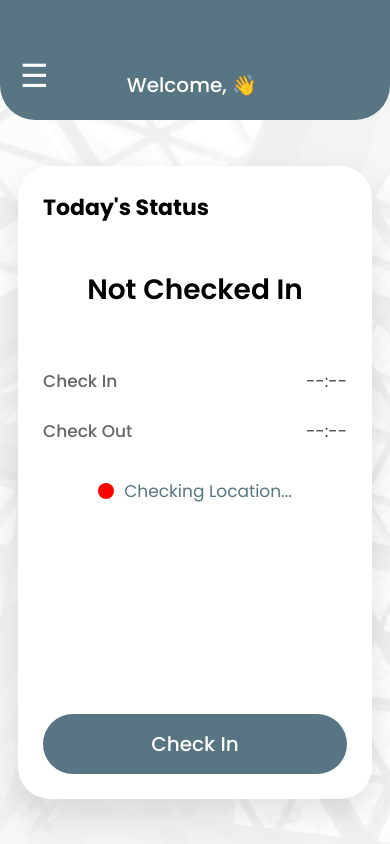
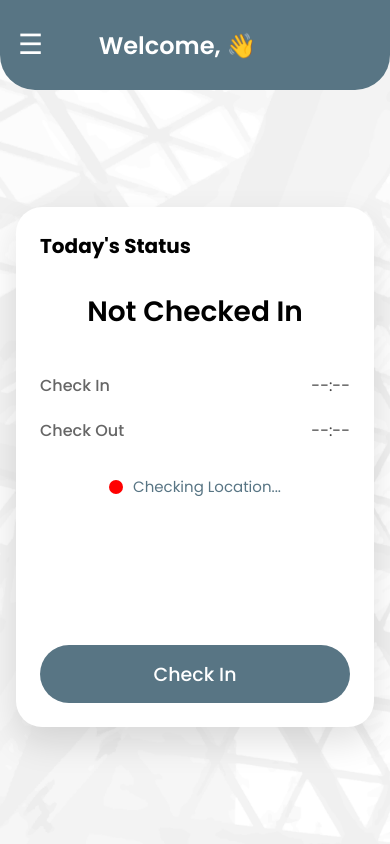
Before and after one commit to wedalasiri/TraineeWeb2, a plain HTML site: page dashboard.html in a window 390 px wide. Drawn offline with Linux system fonts and the light colour scheme.

Commit message:
MOBILE layout

```diff
--- a/css/dashboard.css
+++ b/css/dashboard.css
@@ -300,58 +300,79 @@ body{
 }
 
 /* ================= MOBILE ================= */
-@media(max-width:768px){
+@media (max-width:768px){
 
 .header{
-
-    height:120px;
-
-    padding:20px;
-
+    height:90px;
+    padding:18px;
+    justify-content:center;
+    align-items:center;
+    position:relative;
 }
 
 .header h2{
+    font-size:24px;
+    font-weight:600;
+    text-align:center;
+}
 
-    font-size:20px;
-
+#menuBtn{
+    position:absolute;
+    left:18px;
+    top:50%;
+    transform:translateY(-50%);
+    font-size:28px;
 }
 
 .page{
-
-    padding:18px;
-
+    padding:18px 16px;
 }
 
 .statusCard{
+    width:100%;
+    max-width:380px;
+    height:auto;
+    min-height:520px;
+    padding:24px;
+    border-radius:26px;
+}
 
-    width:100%;
-
-    max-width:390px;
-
-    height:75vh;
-
-    padding:25px;
-
+.statusCard h3{
+    font-size:20px;
+    margin-bottom:30px;
 }
 
 .statusText{
-
     font-size:28px;
-
+    margin-bottom:30px;
 }
 
 .timeRow{
+    font-size:16px;
+    padding:10px 0;
+}
 
-    font-size:17px;
+.infoBox{
+    font-size:15px;
+}
 
+.circle{
+    width:14px;
+    height:14px;
 }
 
 #attendanceBtn{
+    height:58px;
+    font-size:19px;
+    border-radius:30px;
+}
 
-    height:60px;
+#sidebar{
+    width:240px;
+}
 
+#sidebar a{
     font-size:20px;
-
 }
 
 }
--- a/css/history.css
+++ b/css/history.css
@@ -228,3 +228,62 @@ body{
     }
 
 }
+
+
+/* ================= MOBILE ONLY ================= */
+
+@media (max-width:768px){
+
+.header{
+    height:90px;
+    padding:18px;
+    align-items:center;
+}
+
+.header h1{
+    font-size:24px;
+    text-align:center;
+}
+
+#menuBtn{
+    left:18px;
+    top:50%;
+    bottom:auto;
+    transform:translateY(-50%);
+    font-size:28px;
+}
+
+#historyContainer{
+    padding:18px;
+    gap:18px;
+}
+
+.card{
+    padding:22px;
+    border-radius:24px;
+}
+
+.card .date{
+    font-size:18px;
+    margin-bottom:18px;
+}
+
+.card .status{
+    font-size:30px;
+    margin-bottom:18px;
+}
+
+.times{
+    font-size:17px;
+    gap:8px;
+}
+
+.sidebar{
+    width:240px;
+}
+
+.sidebar a{
+    font-size:20px;
+}
+
+}
--- a/css/style.css
+++ b/css/style.css
@@ -48,6 +48,7 @@ body{
 .logo{
 
     width:270px;
+    max-width:100%;
     margin:auto;
 }
 
@@ -139,26 +140,42 @@ button:active{
     font-size:14px;
 }
 
-@media(max-width:600px){
+@media(max-width:768px){
+
+.background{
+    padding:20px;
+}
 
 .login-card{
-
-    padding:35px 25px;
+    max-width:100%;
+    padding:40px 28px;
+    border-radius:30px;
 }
 
 .logo{
-
-    width:140px;
+    width:220px;
+    max-width:85%;
 }
 
 h2{
+    font-size:30px;
+}
 
-    font-size:28px;
+.subtitle{
+    font-size:15px;
+    margin-top:0;
+    margin-bottom:20px;
+}
+
+.input-group input{
+    height:60px;
+    font-size:18px;
 }
 
 button{
-
-    height:52px;
+    height:60px;
+    font-size:20px;
+    border-radius:35px;
 }
 
 }
```
